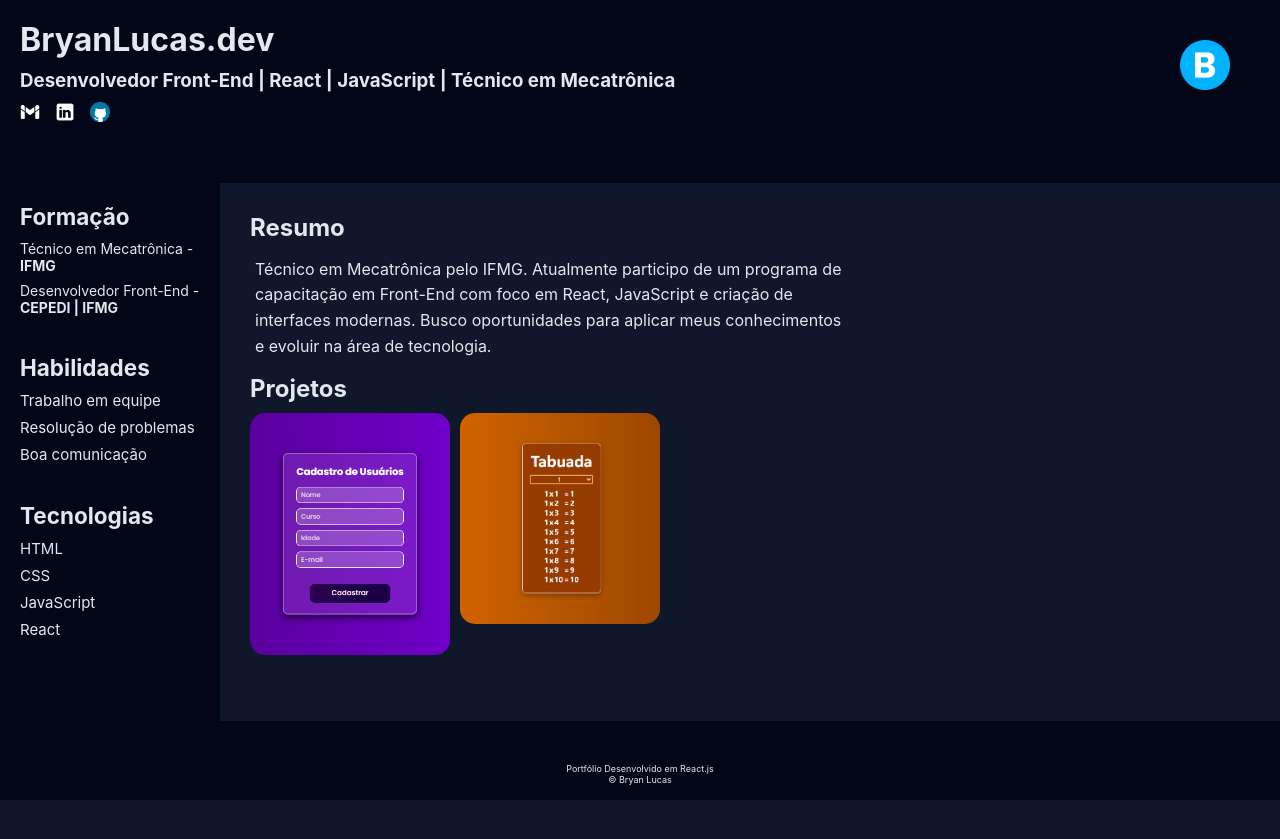
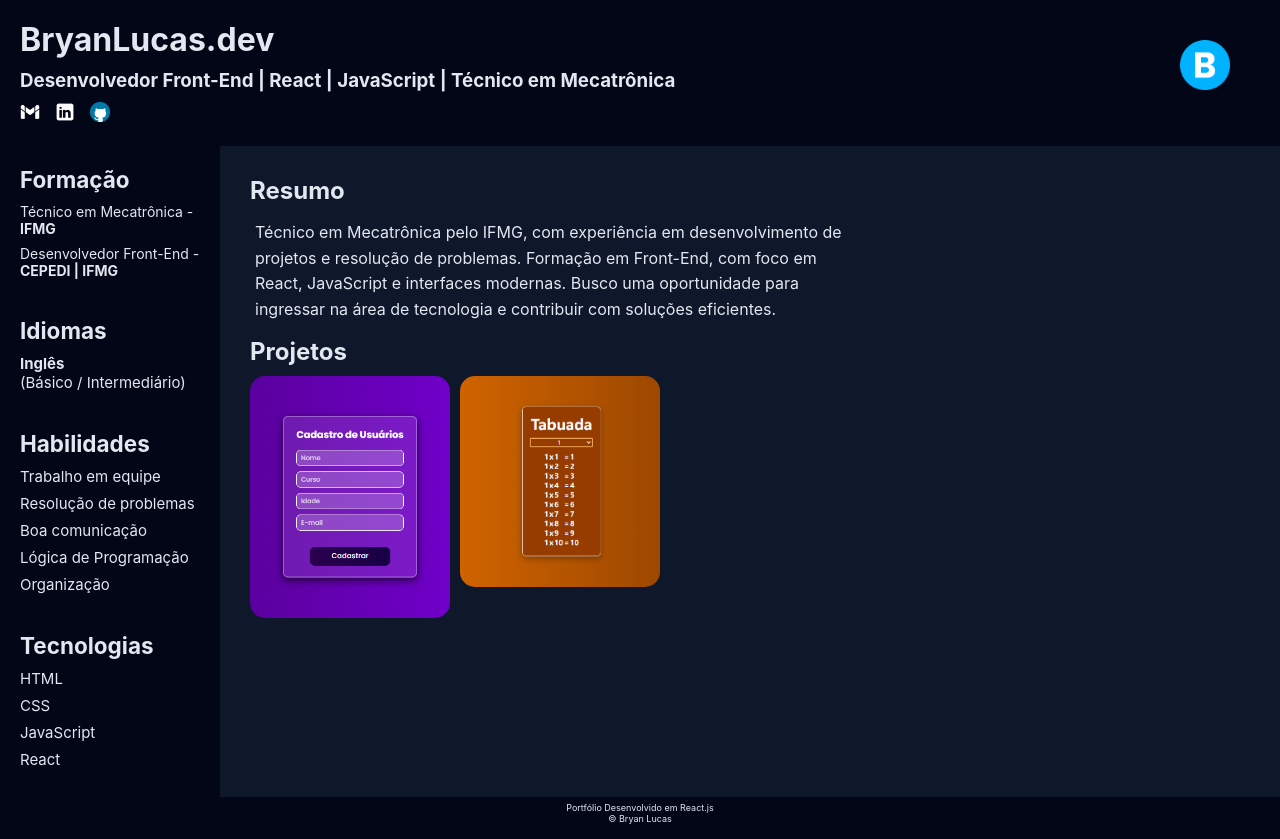
Before and after one commit to bryanlucas1706-spec/Curriculo-em-React, a React (Vite) app: page / in a window 1280 px wide. Before the commit the page ends 800 px from the top, so only its background shows below. Built offline with nearby package versions, Linux system fonts and the light colour scheme.

Commit message:
Primeiro commit do curriculo em react

```diff
--- a/src/App.css
+++ b/src/App.css
@@ -126,3 +126,7 @@ li:hover{
 #gmail, #linkedIn, #github{
   width: 20px;
 }
+#idiomas{
+  display:flex;
+  flex-wrap: wrap;
+}
--- a/src/App.jsx
+++ b/src/App.jsx
@@ -33,12 +33,22 @@ const App = () => {
             <li>Desenvolvedor Front-End - <strong>CEPEDI | IFMG</strong></li>
           </ul>
         </section>
+
+        <section>
+          <h2>Idiomas</h2>
+          <ul>
+            <li id="idiomas"><strong>Inglês</strong>(Básico / Intermediário)</li>
+          </ul>
+        </section>
+
         <section>
           <h2>Habilidades</h2>
           <ul>
             <li>Trabalho em equipe</li>
             <li>Resolução de problemas</li>
             <li>Boa comunicação</li>
+            <li>Lógica de Programação</li>
+            <li>Organização</li>
           </ul>
         </section>
 
@@ -51,16 +61,15 @@ const App = () => {
             <li>React</li>
           </ul>
         </section>
+
+
       </aside>
 
       <main>
         <section>
           <h2 id="h2resume">Resumo</h2>
           <p className="resume">
-            Técnico em Mecatrônica pelo IFMG. Atualmente participo de um programa
-            de capacitação em Front-End com foco em React, JavaScript e criação
-            de interfaces modernas. Busco oportunidades para aplicar meus
-            conhecimentos e evoluir na área de tecnologia.
+            Técnico em Mecatrônica pelo IFMG, com experiência em desenvolvimento de projetos e resolução de problemas. Formação em Front-End, com foco em React, JavaScript e interfaces modernas. Busco uma oportunidade para ingressar na área de tecnologia e contribuir com soluções eficientes.
           </p>
         </section>
 
```
